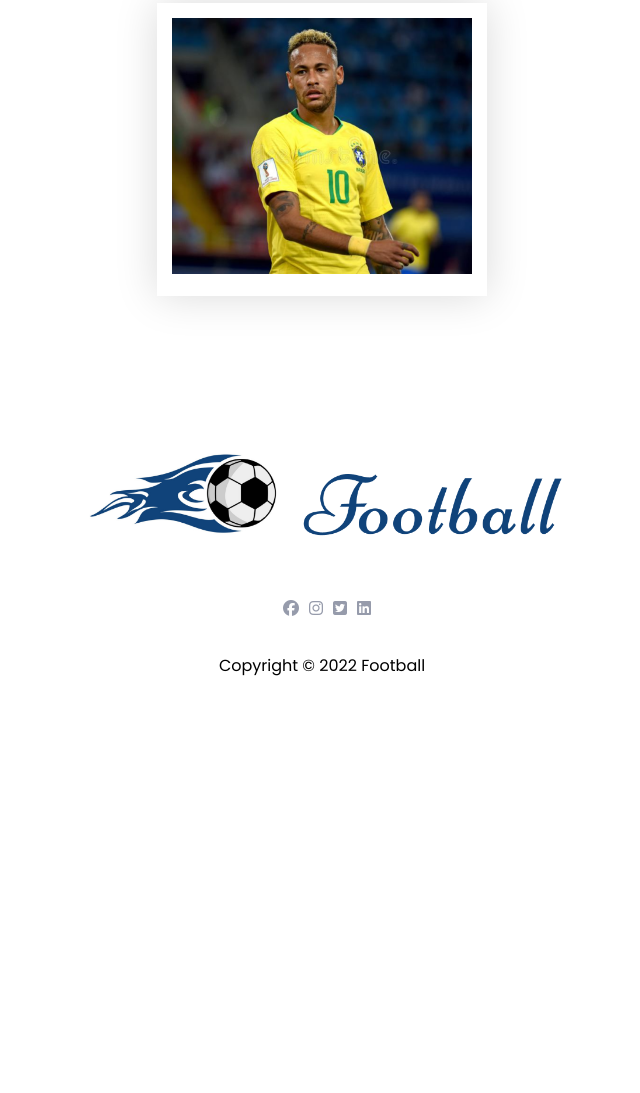
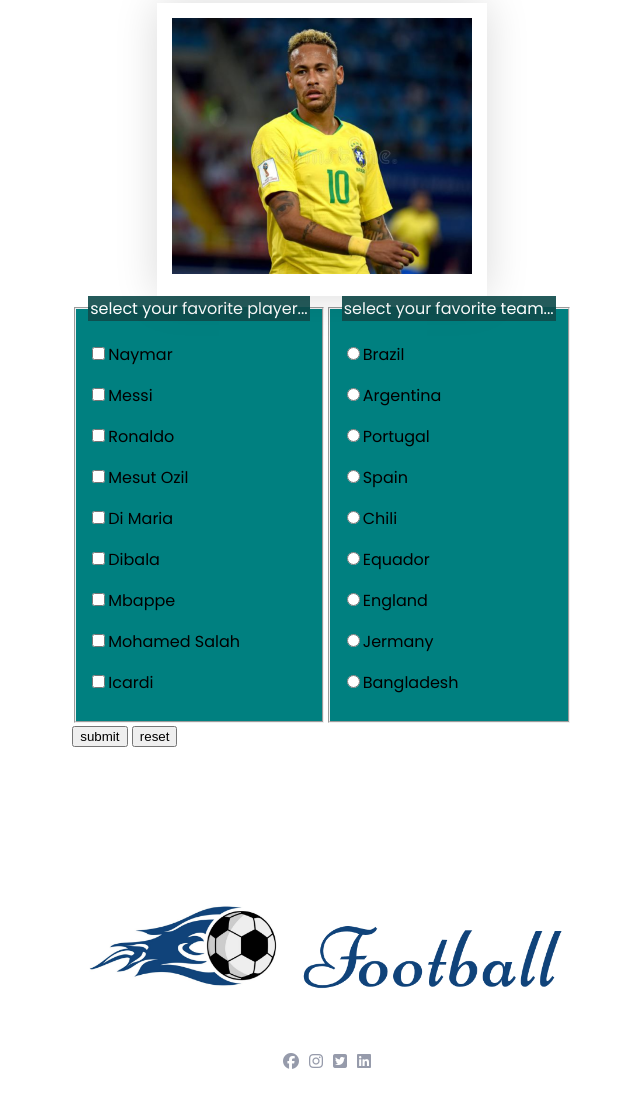
Before and after one commit to nurul0010/assignment-2, a plain HTML site: page index.html in a window 1280 px wide. Shown: the part 2350-3443 px from the top of the page, without its empty margins (318-958 px from the left). Before the commit the page ends 3044 px from the top, so only its background shows below. Drawn offline with Linux system fonts and the light colour scheme.

Commit message:
all done

```diff
--- a/index.html
+++ b/index.html
@@ -131,17 +131,56 @@
             </div>
         </section>
     </main>
+
     <!-- main part end -->
+
+    <!-- form  -->
+    <form id="fieldset-both">
+        <section>
+            <fieldset class="fieldset-style">
+                <legend>select your favorite player...</legend>
+                <p><label for="naymer"><input type="checkbox" name="player" id="neymar">Naymar</label></p>
+                <p><label for="naymer"><input type="checkbox" name="player" id="neymar">Messi</label></p>
+                <p><label for="naymer"><input type="checkbox" name="player" id="neymar">Ronaldo</label></p>
+                <p><label for="naymer"><input type="checkbox" name="player" id="neymar">Mesut Ozil</label></p>
+                <p><label for="naymer"><input type="checkbox" name="player" id="neymar">Di Maria</label></p>
+                <p><label for="naymer"><input type="checkbox" name="player" id="neymar">Dibala</label></p>
+                <p><label for="naymer"><input type="checkbox" name="player" id="neymar">Mbappe</label></p>
+                <p><label for="naymer"><input type="checkbox" name="player" id="neymar">Mohamed Salah</label></p>
+                <p><label for="naymer"><input type="checkbox" name="player" id="neymar">Icardi</label></p>
+            </fieldset>
+            <button type="submit">submit</button>
+            <button type="reset">reset</button>
+        </section>
+        <section>
+            <fieldset class="fieldset-style">
+                <legend>select your favorite team...</legend>
+                <p><label for="brazil"><input type="radio" name="team" id="neymar">Brazil</label></p>
+                <p><label for="naymer"><input type="radio" name="team" id="neymar">Argentina</label></p>
+                <p><label for="naymer"><input type="radio" name="team" id="neymar">Portugal</label></p>
+                <p><label for="naymer"><input type="radio" name="team" id="neymar">Spain</label></p>
+                <p><label for="naymer"><input type="radio" name="team" id="neymar">Chili</label></p>
+                <p><label for="naymer"><input type="radio" name="team" id="neymar">Equador</label></p>
+                <p><label for="naymer"><input type="radio" name="team" id="neymar">England</label></p>
+                <p><label for="naymer"><input type="radio" name="team" id="neymar">Jermany</label></p>
+                <p><label for="naymer"><input type="radio" name="team" id="neymar">Bangladesh</label></p>
+            </fieldset>
+        </section>
+    </form>
+
+    <!-- end form  -->
+
+
     <!-- footer part start  -->
     <footer>
         <div>
             <p id="logo"><img src="images/Logo.png" alt=""></p>
         </div>
         <div class="icons">
-            <p><a href=""><i class="fab fa-facebook  icon"></i></a></i></p>
-            <p><a href=""><i class="fab fa-instagram icon"></i></a></p>
-            <p><a href=""><i class="fab fa-twitter-square icon"></i></a></i></p>
-            <p><a href=""><i class="fab fa-linkedin icon"></i></a></i></p>
+            <p><a href="#" target="_blank"><i class="fab fa-facebook  icon"></i></a></i></p>
+            <p><a href="#" target="_blank"><i class="fab fa-instagram icon"></i></a></p>
+            <p><a href="#" target="_blank"><i class="fab fa-twitter-square icon"></i></a></i></p>
+            <p><a href="#" target="_blank"><i class="fab fa-linkedin icon"></i></a></i></p>
         </div>
         <p id="copyright">
             Copyright &copy; 2022 Football
--- a/style.css
+++ b/style.css
@@ -94,8 +94,26 @@ main{
 #player-box:hover #fav-text{
     display: block;
 }
-/* end main  */
+/* section-2 end */
+
+/* form  */
+#fieldset-both{
+    display: flex;
+    justify-content: center;
+}
+legend{
+    background-color: rgba(15, 75, 75, 0.911);
+    color: white;
+}
+.fieldset-style{
+   background-color: teal;
+}
+/* end form  */
+
 /* footer start  */
+
+/* section-1 */
+
 #logo{
     display: flex;
     flex-direction: column;
@@ -129,7 +147,7 @@ main{
         font-size: 36px;
     }
     #header-left{
-        margin-left: 0px;
+        margin-left: 20px;
     }
     #header-right img{
         width: 330px;
```
